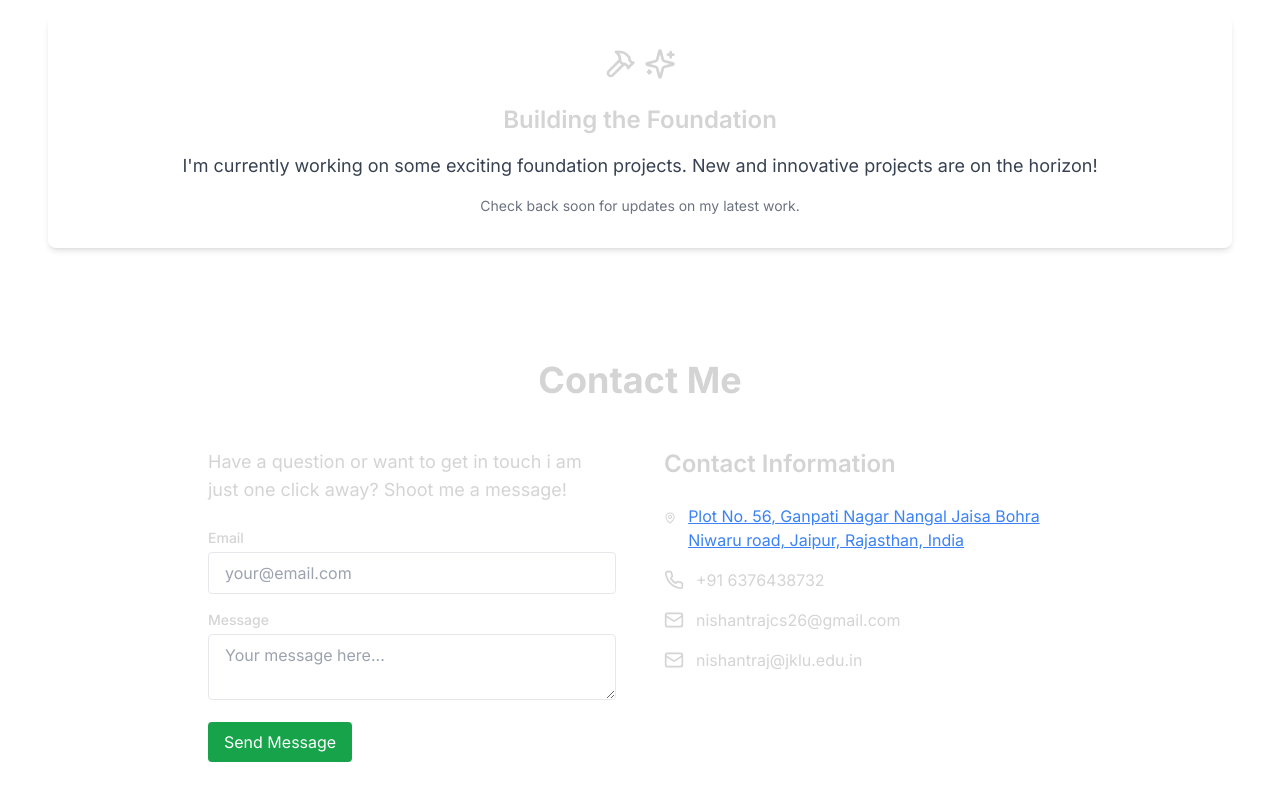
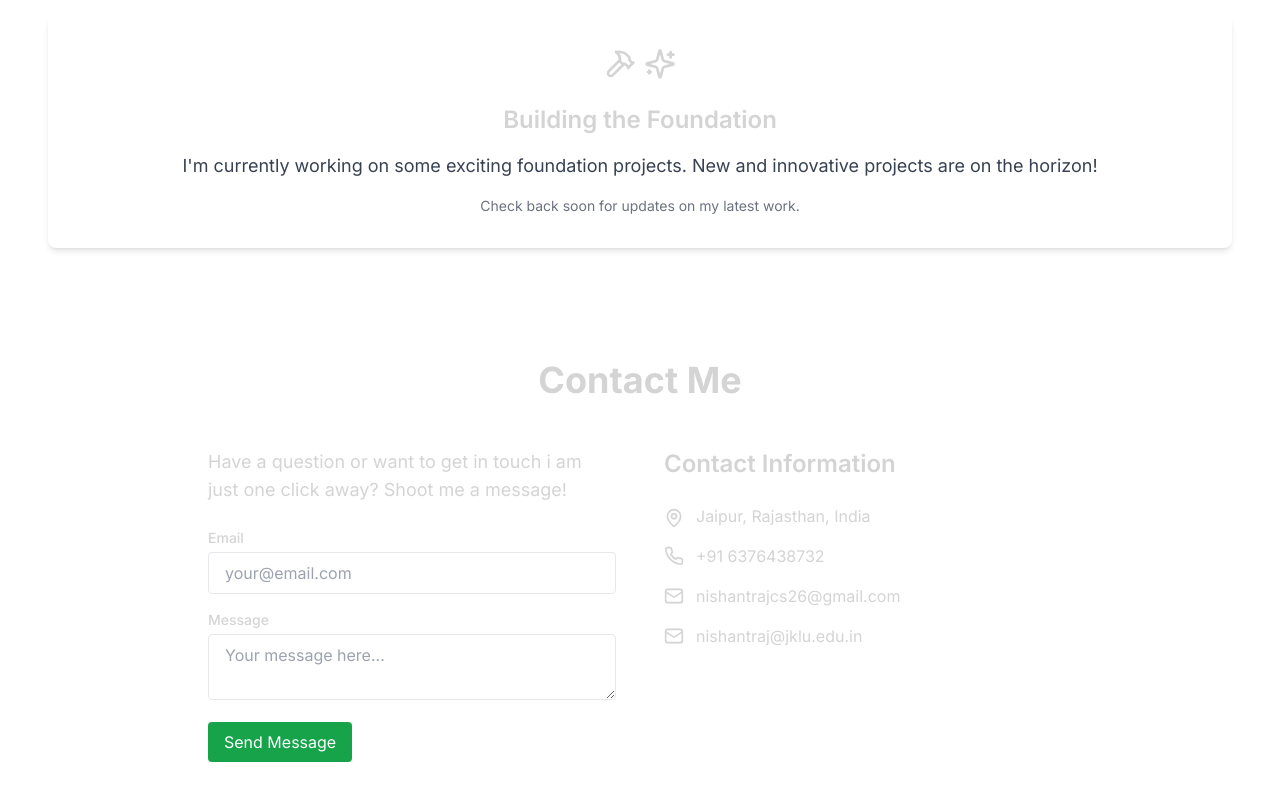
Before and after one commit to dawgdevv/portfolio, a React (Vite) app: page / in a window 1280 px wide. Shown: the part 2318-3118 px from the top of the page. Built offline with nearby package versions, Linux system fonts and the light colour scheme.

Commit message:
Refactor Contact component and update contact information

```diff
--- a/src/components/Contact.jsx
+++ b/src/components/Contact.jsx
@@ -9,13 +9,13 @@ import { CONTACT } from "../constants/index"
 
 function Contact() {
 
-  const [formdata ,setFormData] = useState({
+  const [formdata, setFormData] = useState({
     email: "",
     message: ""
   })
 
   const handleChange = (e) => {
-    const {id,value} = e.target
+    const { id, value } = e.target
     setFormData((prevData) => ({
       ...prevData,
       [id]: value
@@ -30,15 +30,15 @@ function Contact() {
       message: formdata.message
     };
 
-    emailjs.send('service_xwzw7ac', 'template_am62r7h', templateParams,'vYvha6S6B9d_1wKSP')
-    .then((response)=>{
+    emailjs.send('service_xwzw7ac', 'template_am62r7h', templateParams, 'vYvha6S6B9d_1wKSP')
+      .then((response) => {
         console.log('SUCCESS!', response.status, response.text);
         alert("Message Sent Successfully")
         setFormData({
           email: "",
           message: ""
         })
-    }).catch((error)=>{
+      }).catch((error) => {
         console.log('FAILED...', error);
         alert("Message Sending Failed")
       });
@@ -91,10 +91,7 @@ function Contact() {
           <div className="space-y-4">
             <div className="flex items-start space-x-3">
               <MapPin className="w-5 h-5 mt-1 text-muted-foreground" />
-              <p><a href="https://maps.app.goo.gl/1pwUKh3R3bkmpRRZ6"
-              target="_blank"
-              rel="noopener noreferrer"
-              className="text-blue-500 underline">{CONTACT.address}</a></p>
+              <p>{CONTACT.address}</p>
             </div>
             <div className="flex items-center space-x-3">
               <Phone className="w-5 h-5 text-muted-foreground" />
--- a/src/constants/index.js
+++ b/src/constants/index.js
@@ -27,8 +27,7 @@ export const EXPERIENCES = [
 export const PROJECTS = [];
 
 export const CONTACT = {
-  address:
-    "Plot No. 56, Ganpati Nagar Nangal Jaisa Bohra Niwaru road, Jaipur, Rajasthan, India",
+  address: "Jaipur, Rajasthan, India",
   phoneNo: "+91 6376438732",
   email: "nishantrajcs26@gmail.com",
   eduemail: "nishantraj@jklu.edu.in",
```
Lines whose indentation alone changed are shown as unchanged.
